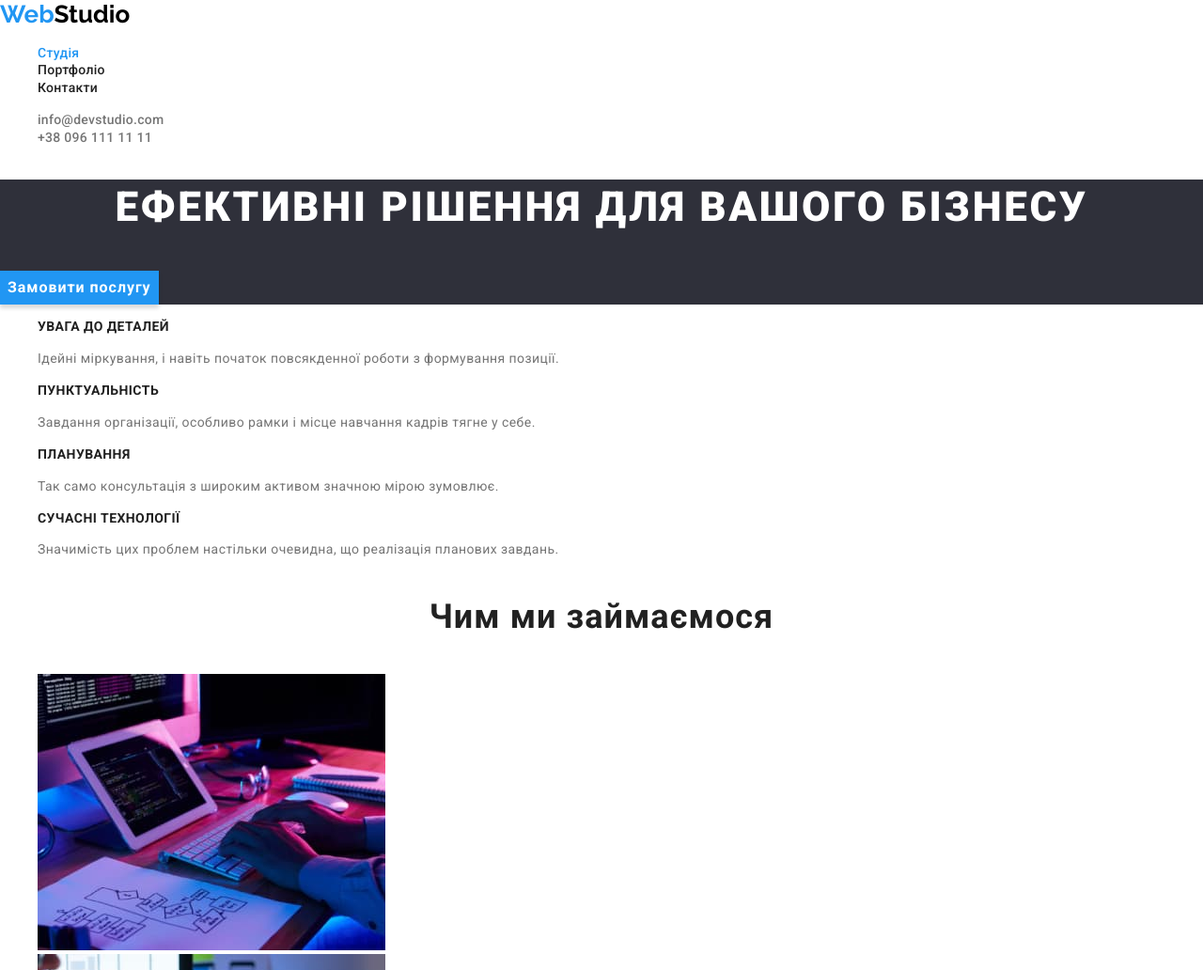
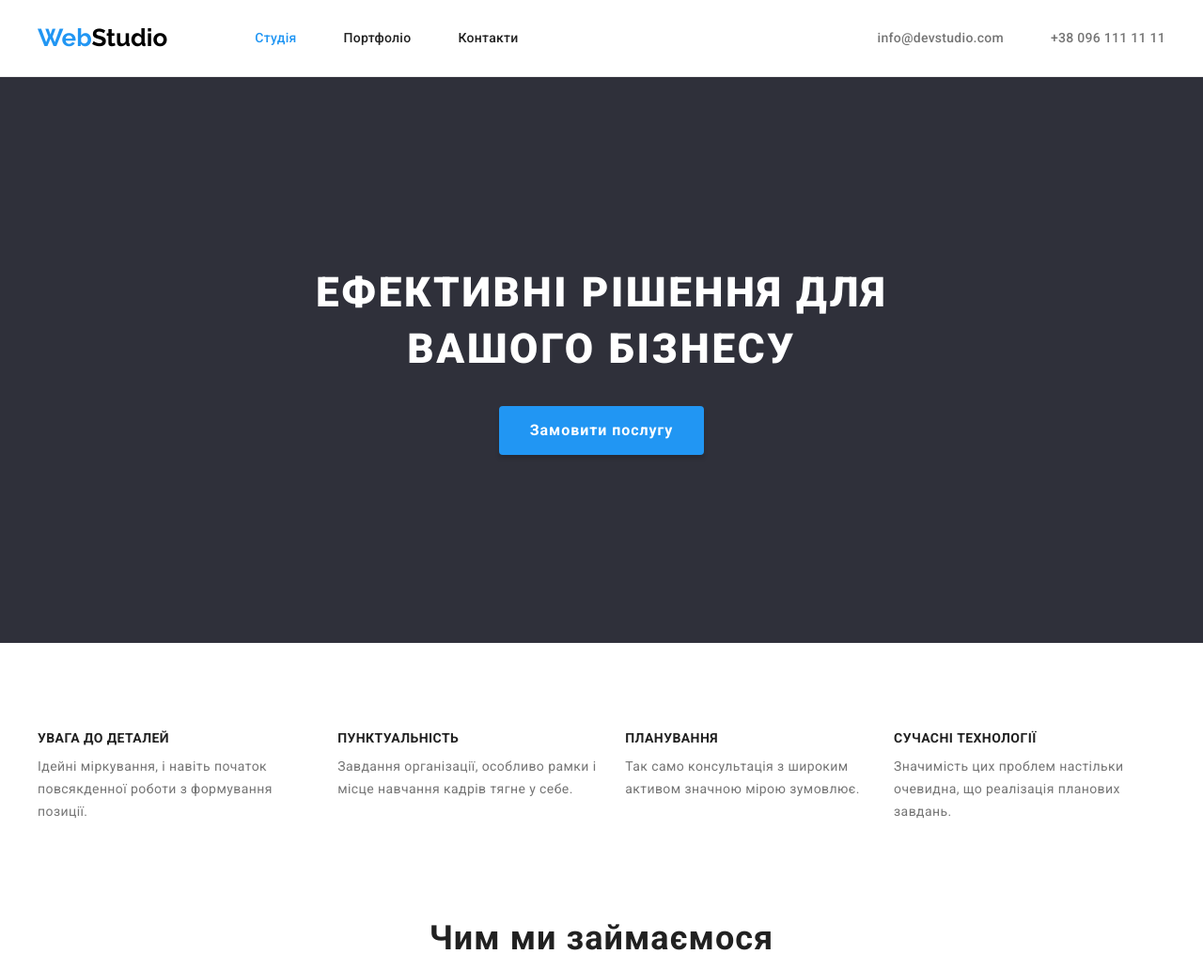
Before and after one commit to momotvit/goit-markup-hw-03, a plain HTML site: page index.html in a window 1280 px wide. Shown: the top 1032 px of the page at 94% size. Drawn offline with nearby package versions, Linux system fonts and the light colour scheme.

Commit message:
studio page is done

```diff
--- a/css/styles.css
+++ b/css/styles.css
@@ -16,6 +16,7 @@
     --ourteam-background-color: #F5F4FA;
     --buttons-grey-color: #EEEEEE;
     --footer-link-color: rgba(255, 255, 255, 0.6);
+    --header-border-line: #ECECEC;
 }
 
 body {
@@ -24,7 +25,69 @@ body {
     color: var(--primery-text-color);
 }
 
-/* header */
+ul {
+    list-style: none;
+    padding-left: 0;
+}
+
+h1,
+h2,
+h3,
+h4,
+h5,
+h6,
+p,
+ul {
+    margin: 0;
+}
+
+.container {
+    width: 1230px;
+    padding-left: 15px;
+    padding-right: 15px;
+    margin-right: auto;
+    margin-left: auto;
+}
+
+.page-header {
+    padding: 25px 0 25px 0;
+    border-bottom: 1px solid var(--header-border-line);
+}
+
+.header {
+    display: flex;
+    align-items: center;
+    justify-content: space-between;
+}
+
+.header-logo {
+    margin-right: 93px;
+}
+
+.nav-header {
+    display: flex;
+}
+
+.nav-list {
+    display: flex;
+    align-items: center;
+}
+
+.nav-list li:not(:first-child) {
+    margin-left: 50px;
+
+}
+
+.header-contacts {
+    display: flex;
+
+}
+
+.header-contacts li:not(:first-child) {
+    margin-left: 50px;
+
+}
+
 .logo {
     font-family: 'Raleway', sans-serif;
     font-weight: 700;
@@ -45,9 +108,7 @@ body {
 }
 
 
-ul {
-    list-style: none;
-}
+
 
 .nav-list .link.current {
     color: var(--main-blue-color);
@@ -88,6 +149,8 @@ ul {
 /* hero section */
 .hero {
     background-color: var(--footer-hero-background-color);
+    text-align: center;
+    padding: 200px 0 200px 0;
 }
 
 .main-heading {
@@ -96,10 +159,15 @@ ul {
     font-weight: 900;
     font-size: 44px;
     line-height: 1.36;
-    text-align: center;
+
     letter-spacing: 0.06em;
     text-transform: uppercase;
     color: var(--main-white-coloor);
+    margin-bottom: 30px;
+    margin-left: auto;
+    margin-right: auto;
+
+    max-width: 696px;
 }
 
 .hero-btn {
@@ -115,7 +183,11 @@ ul {
     color: var(--main-white-coloor);
     cursor: pointer;
     box-shadow: 0px 4px 4px rgba(0, 0, 0, 0.15);
-    border-color: transparent;
+    border: 1px solid transparent;
+    border-radius: 4px;
+    display: inline-block;
+    padding: 10px 32px;
+    min-width: 216px;
 }
 
 /* section особливості */
@@ -133,6 +205,23 @@ ul {
     overflow: hidden;
 }
 
+.properties {
+    padding: 94px 0 94px 0;
+
+}
+
+.property-list {
+    display: flex;
+    justify-content: space-between;
+    gap: 30px;
+    margin-bottom: 94px;
+
+}
+
+.property-item {
+    max-width: 270px;
+}
+
 .property-title {
     font-family: 'Roboto', sans-serif;
     font-style: normal;
@@ -142,6 +231,7 @@ ul {
     letter-spacing: 0.03em;
     text-transform: uppercase;
     color: var(--title-black-color);
+    margin-bottom: 10px;
 }
 
 .property-dscr {
@@ -153,7 +243,7 @@ ul {
 /* section Чим ми займаємося */
 .whatwedo-title,
 .ourteam-title {
-    ont-family: 'Roboto', sans-serif;
+    font-family: 'Roboto', sans-serif;
     font-style: normal;
     font-weight: 700;
     font-size: 36px;
@@ -163,7 +253,35 @@ ul {
     color: var(--title-black-color);
 }
 
+.whatwedo-title {
+    margin-bottom: 50px;
+}
+
+.whatwedo-list {
+    display: flex;
+    justify-content: space-between;
+    gap: 30px;
+}
+
 /* section Наша команда */
+.ourteam-section {
+    padding: 94px 0 94px 0;
+    background-color: var(--ourteam-background-color);
+}
+
+.ourteam-title {
+    margin-bottom: 50px;
+}
+
+.ourteam-list {
+    display: flex;
+    justify-content: space-between;
+    gap: 30px;
+}
+
+
+
+
 .name {
     font-family: 'Roboto', sans-serif;
     font-style: normal;
@@ -183,10 +301,15 @@ ul {
 /* footer */
 .footer {
     background-color: var(--footer-hero-background-color);
+    padding: 60px 0 60px 0;
 }
 
 .footer-studio-logo {
     color: var(--main-white-coloor);
+}
+
+.logo-footer {
+    margin-bottom: 20px;
 }
 
 .adress-link {
@@ -197,6 +320,10 @@ ul {
     letter-spacing: 0.03em;
     color: var(--main-white-coloor);
     text-decoration: none;
+}
+
+.adress-list li:not(:last-child) {
+    margin-bottom: 10px;
 }
 
 .adress-link:hover,
--- a/index.html
+++ b/index.html
@@ -20,10 +20,13 @@
 
   <body>
     <header class="page-header">
-      <nav>
+      <div class="header container">
+        <nav class="nav-header">
+          <div class="header-logo">
           <a lang="en" href="./index.html" class="logo"
             >Web<span class="header-studio-logo">Studio</span></a
           >
+          </div>
           <ul class="nav-list">
             <li><a href="#" class="link current">Студія</a></li>
             <li><a href="./portfolio.html" class="link">Портфоліо</a></li>
@@ -37,9 +40,12 @@
             >
           </li>
           <li>
-          <a href="tel:+380961111111" class="header-link">+38 096 111 11 11</a>
+            <a href="tel:+380961111111" class="header-link"
+              >+38 096 111 11 11</a
+            >
           </li>
         </ul>
+      </div>
     </header>
     <main>
       <section class="hero">
@@ -47,29 +53,32 @@
         <button class="hero-btn" type="button">Замовити послугу</button>
       </section>
       <section class="properties">
-        <h2 class="properties-title hidden">Особливості</h2>
-        <ul>
-          <li>
+
+        <div class="properties-style container">
+        <h2 class="hidden">Особливості</h2>
+
+        <ul class="property-list" >
+          <li class="propery-item">
             <h3 class="property-title">УВАГА ДО ДЕТАЛЕЙ</h3>
             <p class="property-dscr">
               Ідейні міркування, і навіть початок повсякденної роботи з
               формування позиції.
             </p>
           </li>
-          <li>
+          <li class="propery-item">
             <h3 class="property-title">ПУНКТУАЛЬНІСТЬ</h3>
             <p class="property-dscr">
               Завдання організації, особливо рамки і місце навчання кадрів тягне
               у себе.
             </p>
           </li>
-          <li>
+          <li class="propery-item">
             <h3 class="property-title">ПЛАНУВАННЯ</h3>
             <p class="property-dscr">
               Так само консультація з широким активом значною мірою зумовлює.
             </p>
           </li>
-          <li>
+          <li class="propery-item">
             <h3 class="property-title">СУЧАСНІ ТЕХНОЛОГІЇ</h3>
             <p class="property-dscr">
               Значимість цих проблем настільки очевидна, що реалізація планових
@@ -77,10 +86,8 @@
             </p>
           </li>
         </ul>
-      </section>
-      <section>
-        <h2 class="whatwedo-title">Чим ми займаємося</h2>
-        <ul>
+        <h3 class="whatwedo-title">Чим ми займаємося</h2>
+        <ul class="whatwedo-list">
           <li>
             <img
               src="./images/img.what.we.do1.jpg"
@@ -103,11 +110,13 @@
             />
           </li>
         </ul>
+        </div>
       </section>
-      <section>
+      <section class="ourteam-section">
+        <div class="ourteam-block container">
         <h2 class="ourteam-title">Наша команда</h2>
-        <ul>
-          <li>
+        <ul class="ourteam-list">
+          <li class="ourteam-item">
             <img
               src="./images/img.our.team1.jpg"
               alt="Ігор Дем'яненко"
@@ -116,7 +125,7 @@
             <h3 class="name">Ігор Дем'яненко</h3>
             <p class="position" lang="en">Product Designer</p>
           </li>
-          <li>
+          <li class="ourteam-item">
             <img
               src="./images/img.our.team2.jpg"
               alt="Ольга Рєпіна"
@@ -125,7 +134,7 @@
             <h3 class="name">Ольга Рєпіна</h3>
             <p class="position" lang="en">Frontend Developer</p>
           </li>
-          <li>
+          <li class="ourteam-item">
             <img
               src="./images/img.our.team3.jpg"
               alt="Микола Тарасов"
@@ -134,7 +143,7 @@
             <h3 class="name">Микола Тарасов</h3>
             <p class="position" lang="en">Marketing</p>
           </li>
-          <li>
+          <li class="ourteam-item">
             <img
               src="./images/img.our.team4.jpg"
               alt="Михайло Єрмаков"
@@ -144,14 +153,18 @@
             <p class="position" lang="en">UI Designer</p>
           </li>
         </ul>
+        </div>
       </section>
     </main>
     <footer class="footer">
+      <div class="footer-items container">
+      <div class="logo-footer">
       <a lang="en" href="./index.html" class="logo"
         >Web<span class="footer-studio-logo">Studio</span></a
       >
+      </div>
       <address class="adress">
-        <ul>
+        <ul class="adress-list">
           <li>
             <a
               href="https://www.google.com/maps/place/Lesi+Ukrainky+Blvd,+26,+Kyiv,+Ukraine,+02000/@50.4265605,30.5364733,16.65z/data=!4m5!3m4!1s0x40d4cf0e033ecbe9:0x57a4dffefec77da0!8m2!3d50.4265807!4d30.5383858"
@@ -172,6 +185,7 @@
             >
           </li>
         </ul>
+      </div>
       </address>
     </footer>
   </body>
```
Also changed, not shown: portfolio.html (+5 -1 lines). Lines whose indentation alone changed are shown as unchanged.
